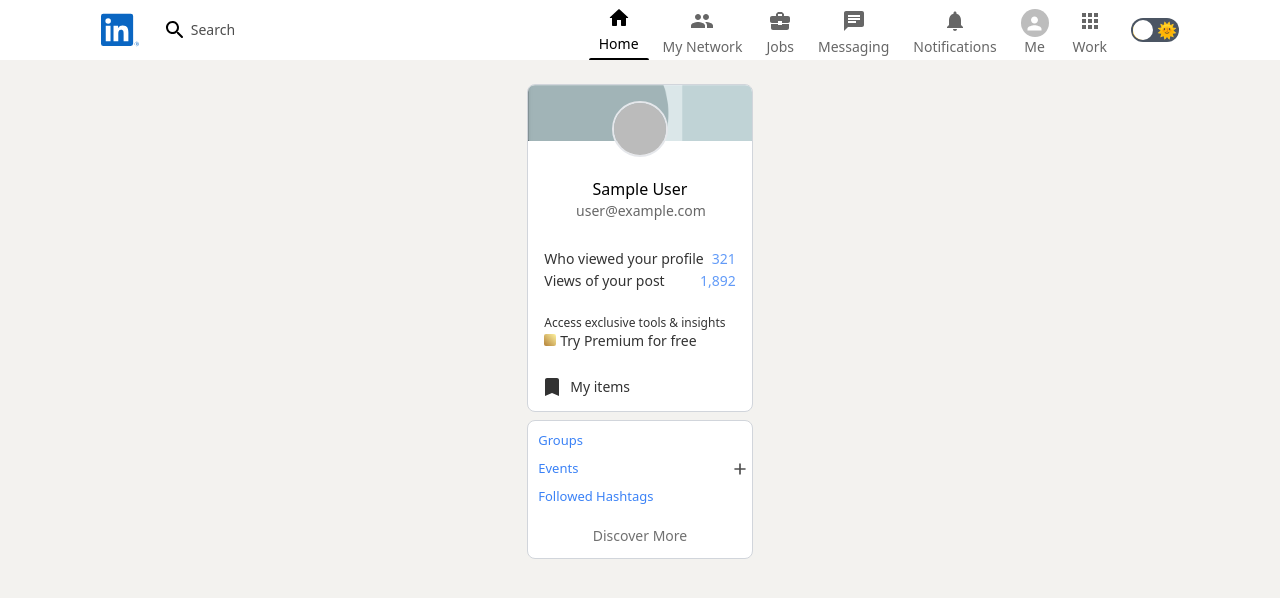
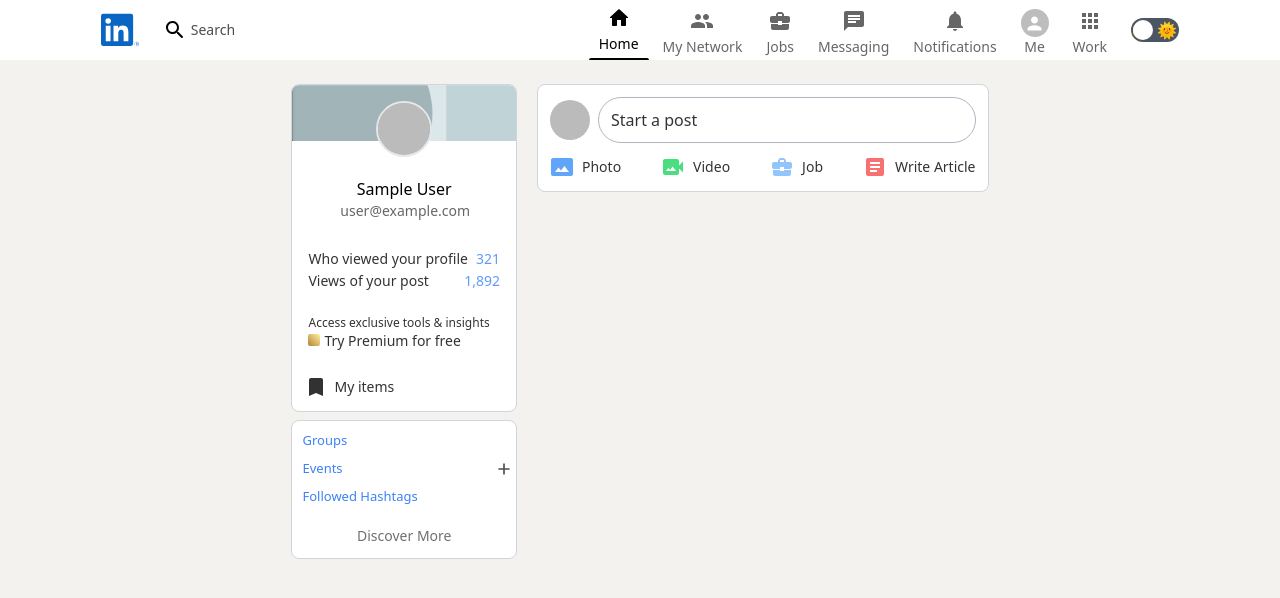
Before and after one commit to abdurnourtanim/linkedin-clone, a Next.js app: page / in a window 1280 px wide. Shown: the top 598 px of the page. Built offline with nearby package versions, Linux system fonts and the light colour scheme; no server answers; sample sign-in values are in the browser's storage.

Commit message:
Added feed post input

```diff
--- /dev/null
+++ b/components/Feed.js
@@ -0,0 +1,12 @@
+import React from "react";
+import Input from "./Input";
+
+const Feed = () => {
+  return (
+    <div className="space-y-6 pb-24 max-w-lg">
+      <Input />
+    </div>
+  );
+};
+
+export default Feed;
--- /dev/null
+++ b/components/Input.js
@@ -0,0 +1,55 @@
+import ArticleIcon from "@mui/icons-material/Article";
+import BusinessCenterIcon from "@mui/icons-material/BusinessCenter";
+import PhotoSizeSelectActualIcon from "@mui/icons-material/PhotoSizeSelectActual";
+import VideoCameraBackIcon from "@mui/icons-material/VideoCameraBack";
+import { Avatar } from "@mui/material";
+import { motion } from "framer-motion";
+import { useSession } from "next-auth/react";
+import React from "react";
+
+const Input = () => {
+  const { data: session } = useSession();
+  return (
+    <div className="bg-white dark:bg-[#1D2226] rounded-lg p-3 space-y-3 border border-gray-300 dark:border-none">
+      <div className="flex items-center space-x-2">
+        <Avatar
+          src={session?.user?.image}
+          className="!h-10 !w-10 cursor-pointer"
+        />
+        <motion.button
+          whileHover={{ scale: 1.01 }}
+          whileTap={{ scale: 0.99 }}
+          className="rounded-full border border-gray-400 py-2.5 px-3 opacity-80 hover:opacity-100 font-medium w-full text-left"
+          onClick={() => {
+            // setModalOpen(true);
+            // setModalType("dropIn");
+          }}
+        >
+          Start a post
+        </motion.button>
+      </div>
+      <div className="flex items-center flex-wrap gap-4 justify-center md:gap-x-10">
+        <button className="inputButton group">
+          <PhotoSizeSelectActualIcon className="text-blue-400" />
+          <h4 className="opacity-80 group-hover:opacity-100">Photo</h4>
+        </button>
+        <button className="inputButton group">
+          <VideoCameraBackIcon className="text-green-400" />
+          <h4 className="opacity-80 group-hover:opacity-100">Video</h4>
+        </button>
+        <button className="inputButton group">
+          <BusinessCenterIcon className="text-blue-300" />
+          <h4 className="opacity-80 group-hover:opacity-100">Job</h4>
+        </button>
+        <button className="inputButton group">
+          <ArticleIcon className="text-red-400" />
+          <h4 className="opacity-80 group-hover:opacity-100 whitespace-nowrap">
+            Write Article
+          </h4>
+        </button>
+      </div>
+    </div>
+  );
+};
+
+export default Input;
--- a/pages/index.js
+++ b/pages/index.js
@@ -1,6 +1,7 @@
 import { getSession, useSession } from "next-auth/react";
 import Head from "next/head";
 import { useRouter } from "next/router";
+import Feed from "../components/Feed";
 import Header from "../components/Header";
 import Sidebar from "../components/Sidebar";
 
@@ -26,6 +27,7 @@
       <main className="flex justify-center gap-x-5 px-4 sm:px-12">
         <div className="flex flex-col md:flex-row gap-5">
           <Sidebar />
+          <Feed />
         </div>
       </main>
     </div>
```
